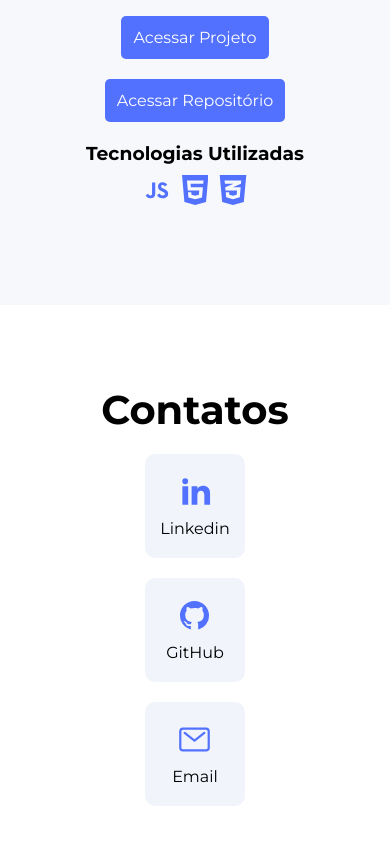
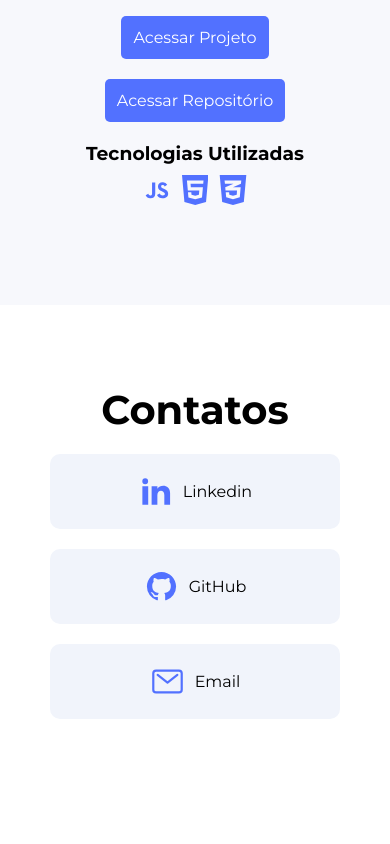
Before and after one commit to lucasmrdeveloper/lucasrodrigues, a React (Vite) app: page / in a window 390 px wide. Shown: the part 3592-4436 px from the top of the page. After the commit the page ends 4391 px from the top, so only its background shows below. Built offline with nearby package versions, Linux system fonts and the light colour scheme.

Commit message:
Style: Contatos com apenas 1 coluna no responsivo

```diff
--- a/src/styles/layout/contatos.css
+++ b/src/styles/layout/contatos.css
@@ -51,9 +51,15 @@
 @media (max-width:480px){
     .contatos-redes{
         grid-template-columns: 1fr;
+        width: 100%;
     }
 
     .contato-rede{
-        width: 100px;
+        width: 100%;
+    }
+
+    .contato-rede-link{
+        flex-direction: row;
+        align-items: center;
     }
 }
```
